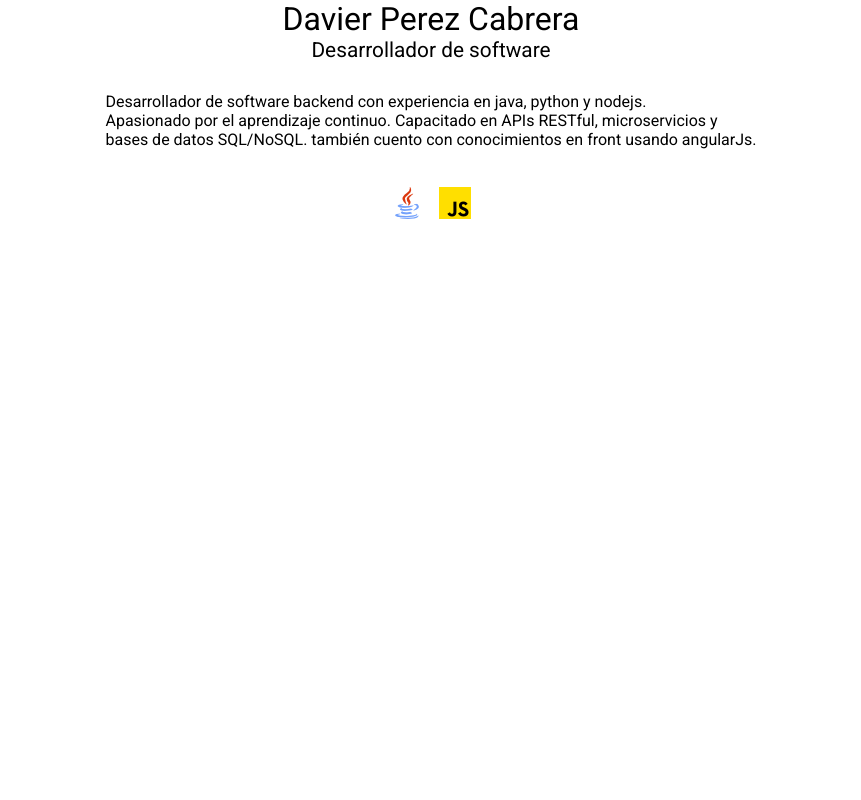
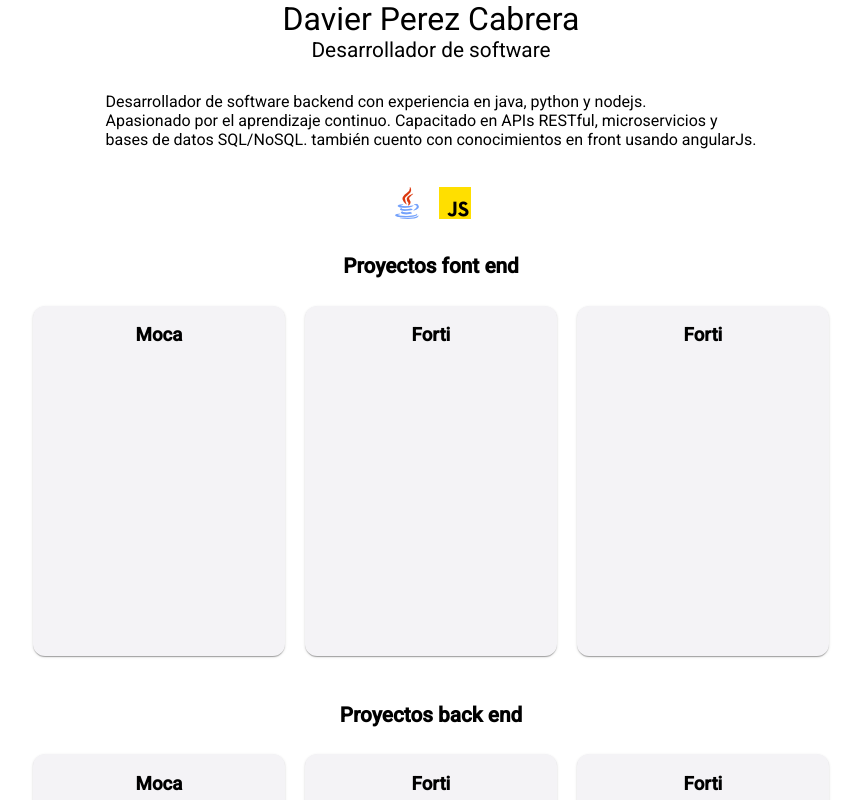
Before and after one commit to dperezc21/davier-portfolio, an Angular app: page / in a window 1280 px wide. Shown: the top 800 px of the page, without its empty margins (209-1070 px from the left). Built offline with nearby package versions, Linux system fonts and the light colour scheme.

Commit message:
feat: card to projects

```diff
--- a/src/app/app.component.css
+++ b/src/app/app.component.css
@@ -36,3 +36,15 @@
   margin: 5px;
   cursor: pointer;
 }
+
+.h2-title {
+  display: flex;
+  justify-content: center;
+  font-size: 1.3rem;
+}
+
+.project-container {
+  display: flex;
+  flex-direction: column;
+  margin: 10px;
+}
--- a/src/app/app.component.html
+++ b/src/app/app.component.html
@@ -15,4 +15,12 @@
         <img class="icon" src="{{tech.path}}" alt="{{tech.name}} icon" matTooltip="{{tech.name}}">
       }
   </div>
+  <div class="project-container">
+    <h2 class="h2-title">Proyectos font end</h2>
+    <app-projects-cards></app-projects-cards>
+  </div>
+  <div class="project-container">
+    <h2 class="h2-title">Proyectos back end</h2>
+    <app-projects-cards></app-projects-cards>
+  </div>
 </div>
--- a/src/app/app.component.ts
+++ b/src/app/app.component.ts
@@ -1,11 +1,13 @@
 import {Component} from '@angular/core';
 import {ICONS_TECHNOLOGIES, IconsValue} from './constants/icons-path';
 import {MatTooltip} from '@angular/material/tooltip';
+import {ProjectsCardsComponent} from './components/projects-cards/projects-cards.component';
 
 @Component({
   selector: 'app-root',
   imports: [
-    MatTooltip
+    MatTooltip,
+    ProjectsCardsComponent
   ],
   templateUrl: './app.component.html',
   standalone: true,
--- /dev/null
+++ b/src/app/components/projects-cards/projects-cards.component.css
@@ -0,0 +1,14 @@
+.projects {
+  display: flex;
+  flex-direction: row;
+  justify-content: center;
+}
+
+.projects-card {
+  display: flex;
+  flex-direction: column;
+  align-items: center;
+  width: 20%;
+  height: 350px;
+  margin: 10px;
+}
--- /dev/null
+++ b/src/app/components/projects-cards/projects-cards.component.html
@@ -0,0 +1,11 @@
+<div class="projects">
+  <mat-card class="projects-card">
+    <h3>Moca</h3>
+  </mat-card>
+  <mat-card class="projects-card">
+    <h3>Forti</h3>
+  </mat-card>
+  <mat-card class="projects-card">
+    <h3>Forti</h3>
+  </mat-card>
+</div>
```
Also changed, not shown: src/app/components/projects-cards/projects-cards.component.ts (added, +15 -0 lines), 1 other file (tests, documents, lock files or other folders).
